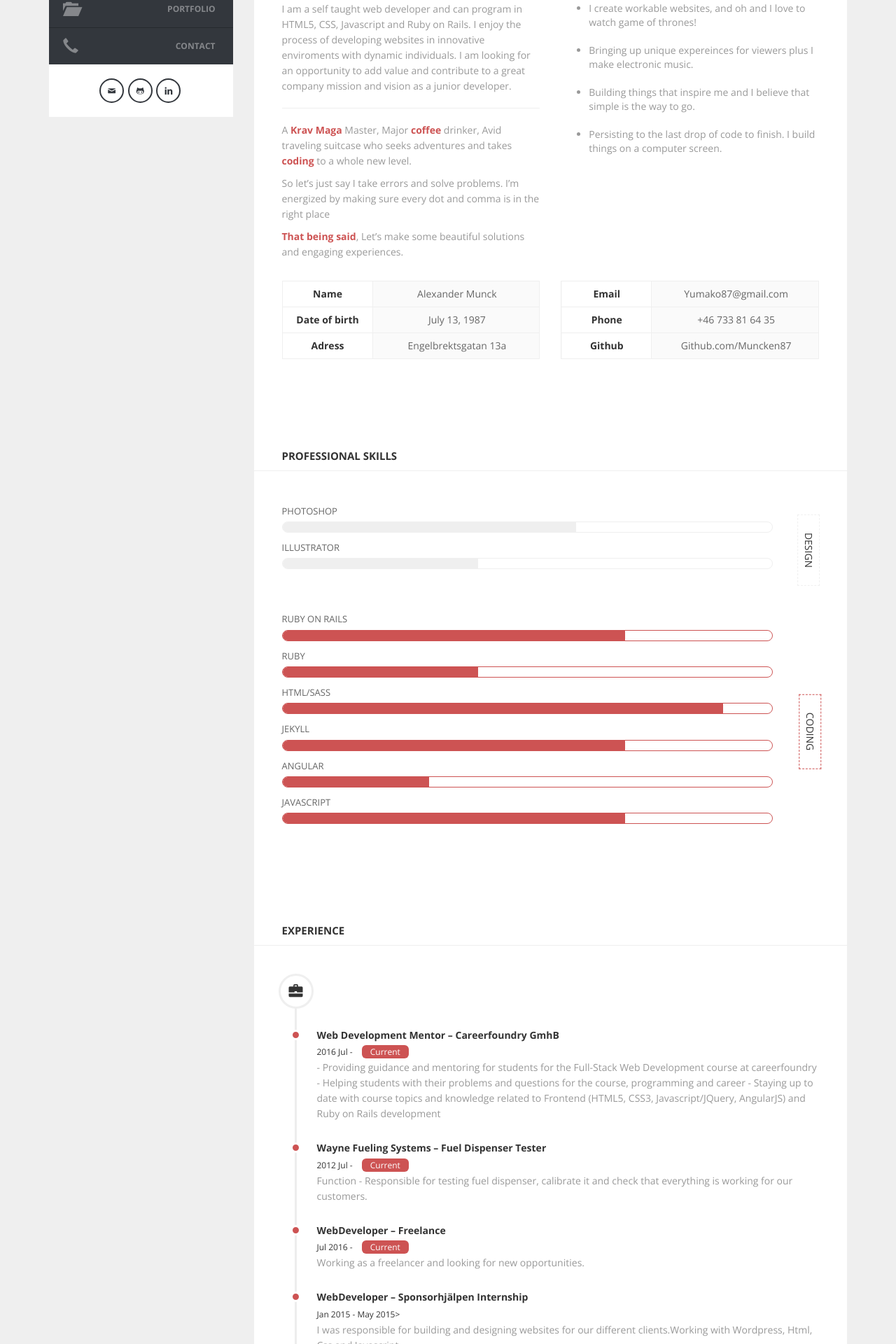
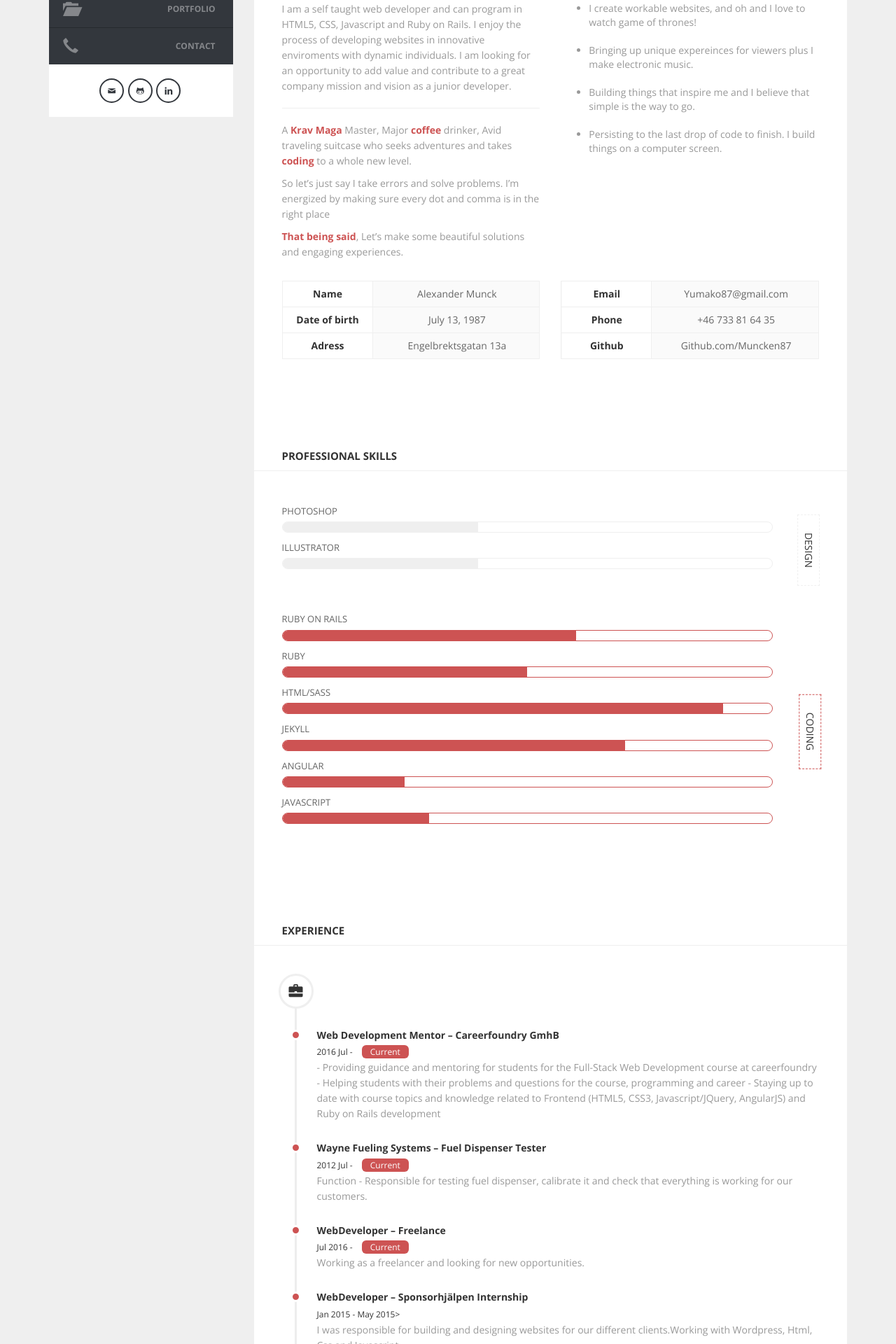
Before and after one commit to Muncken87/InteractiveCV, a Jekyll site: the page built from index.html, in a window 1280 px wide. Shown: the part 321-2241 px from the top of the page at 70% size. Built offline with Jekyll 4.4.1, drawn with Linux system fonts in a browser that asks for light colours; nearby versions of some CDN libraries.

Commit message:
Corrected % for skill bars

```diff
--- a/_includes/about.html
+++ b/_includes/about.html
@@ -81,7 +81,7 @@
             <li>
               <h4>Photoshop</h4>
               <div class="progress">
-                <div class="percentage" style="width: 60%;"></div>
+                <div class="percentage" style="width: 40%;"></div>
               </div>
             </li>
             <li>
@@ -110,13 +110,13 @@
             <li>
               <h4>Ruby on Rails</h4>
               <div class="progress">
-                <div class="percentage" style="width: 70%;"></div>
+                <div class="percentage" style="width: 60%;"></div>
               </div>
             </li>
             <li>
             <h4>Ruby</h4>
             <div class="progress">
-              <div class="percentage" style="width: 40%;"></div>
+              <div class="percentage" style="width: 50%;"></div>
             </div>
             </li>
             <li>
@@ -134,13 +134,13 @@
             <li>
               <h4>Angular</h4>
               <div class="progress">
-                <div class="percentage" style="width: 30%;"></div>
+                <div class="percentage" style="width: 25%;"></div>
               </div>
             </li>
             <li>
               <h4>Javascript</h4>
               <div class="progress">
-                <div class="percentage" style="width: 70%;"></div>
+                <div class="percentage" style="width: 30%;"></div>
               </div>
             </li>
           </ul>
```
